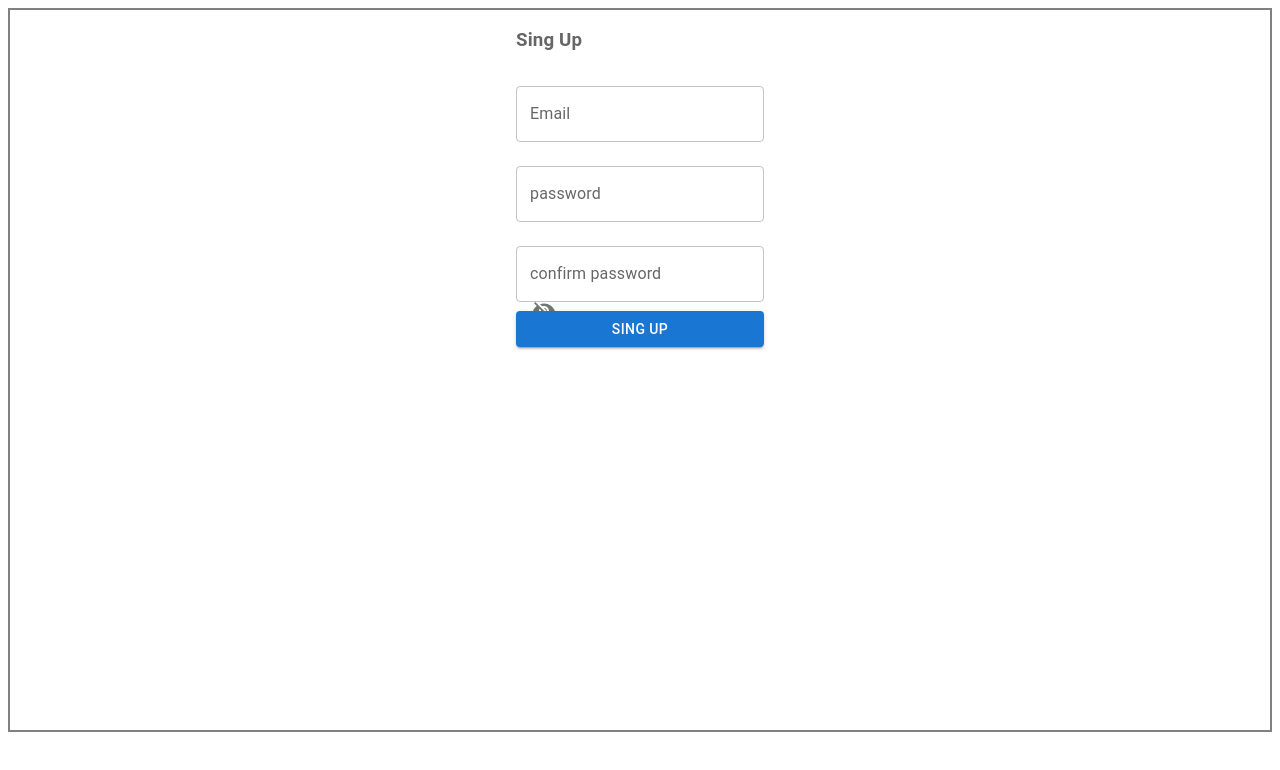
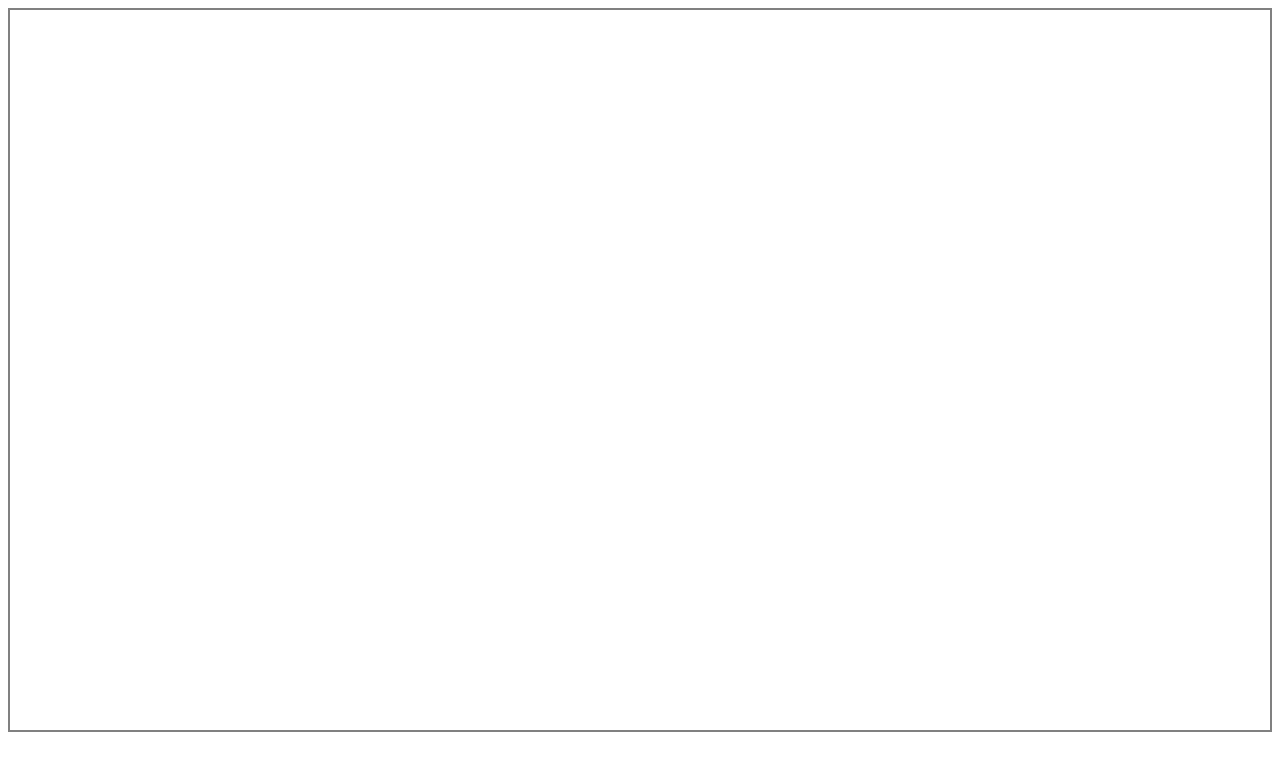
Before and after one commit to aleksei-gazov/progect_work_cards, a React (Create React App) app: page / in a window 1280 px wide. Shown: the top 770 px of the page. Built offline with nearby package versions, Linux system fonts and the light colour scheme.

Commit message:
1 file modified

```diff
--- a/app/App.tsx
+++ b/app/App.tsx
@@ -11,7 +11,7 @@ export default function App() {
      {/* <Header/>
      <Profile/> */}
      {/* <Login/> */}
-     <Registration/>
+     {/* <Registration/> */}
     </div>
   );
 }
```
